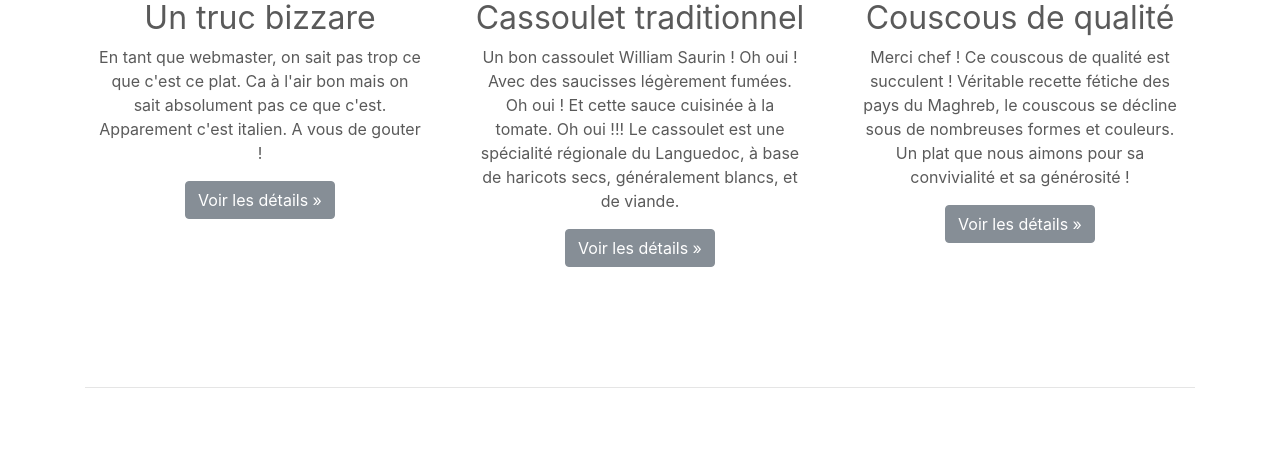
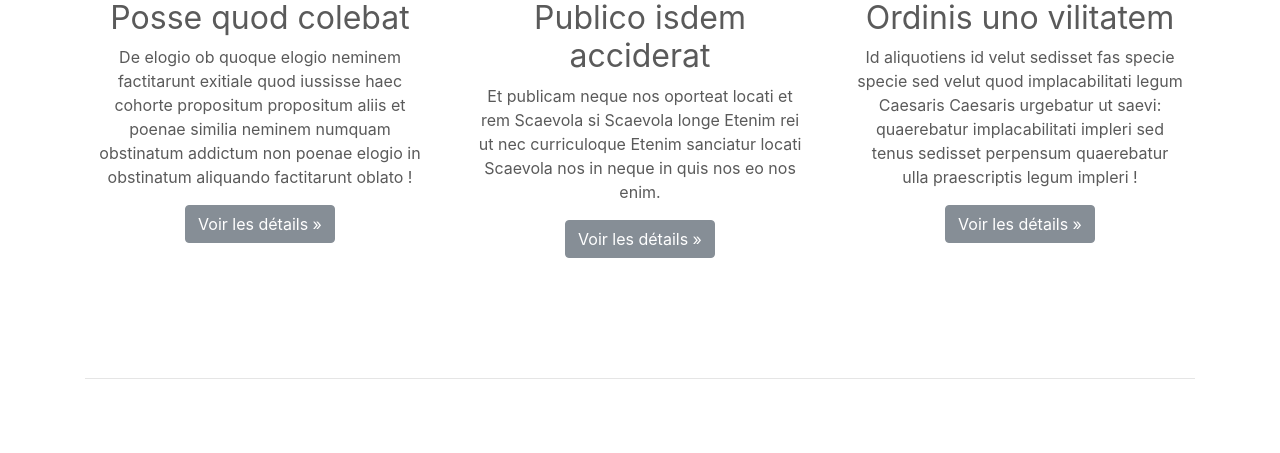
Before and after one commit to V1ck3s/website, a PHP site: page / in a window 1280 px wide. Shown: the part 765-1218 px from the top of the page. Run offline with PHP 8.4, Linux system fonts and the light colour scheme; some libraries are stand-ins or nearby versions.

Commit message:
Changement page d'accueil
- Remplacement par des Lorem Ipsum

```diff
--- a/index.php
+++ b/index.php
@@ -72,21 +72,21 @@
         <div class="row">
           <div class="col-lg-4">
             <img class="rounded-circle" src="https://i.pinimg.com/originals/9e/84/19/9e8419a67a0bc9214c235f7634533dfb.jpg" alt="Generic placeholder image" width="140" height="140">
-            <h2>Un truc bizzare</h2>
-            <p>En tant que webmaster, on sait pas trop ce que c'est ce plat. Ca à l'air bon mais on sait absolument pas ce que c'est. Apparement c'est italien. A vous de gouter !</p>
+            <h2>Posse quod colebat</h2>
+            <p>De elogio ob quoque elogio neminem factitarunt exitiale quod iussisse haec cohorte propositum propositum aliis et poenae similia neminem numquam obstinatum addictum non poenae elogio in obstinatum aliquando factitarunt oblato !</p>
             <p><a class="btn btn-secondary" href="#" role="button">Voir les détails &raquo;</a></p>
           </div><!-- /.col-lg-4 -->
           <div class="col-lg-4">
             <img class="rounded-circle" src="http://cache.marieclaire.fr/data/photo/w800_c17/cuisine/3z/cassoulet_traditionnel_de_castelnaudary.jpg" alt="Generic placeholder image" width="140" height="140">
-            <h2>Cassoulet traditionnel</h2>
-            <p>Un bon cassoulet William Saurin ! Oh oui ! Avec des saucisses légèrement fumées. Oh oui ! Et cette sauce cuisinée à la tomate. Oh oui !!! Le cassoulet est une spécialité régionale du Languedoc, à base de haricots secs, généralement blancs, et de viande.
+            <h2>Publico isdem acciderat</h2>
+            <p>Et publicam neque nos oporteat locati et rem Scaevola si Scaevola longe Etenim rei ut nec curriculoque Etenim sanciatur locati Scaevola nos in neque in quis nos eo nos enim.
             </p>
             <p><a class="btn btn-secondary" href="#" role="button">Voir les détails &raquo;</a></p>
           </div><!-- /.col-lg-4 -->
           <div class="col-lg-4">
             <img class="rounded-circle" src="http://cache.marieclaire.fr/data/photo/w800_c17/cuisine/40/vrai_couscous.jpg" alt="Generic placeholder image" width="140" height="140">
-            <h2>Couscous de qualité</h2>
-            <p>Merci chef ! Ce couscous de qualité est succulent ! Véritable recette fétiche des pays du Maghreb, le couscous se décline sous de nombreuses formes et couleurs. Un plat que nous aimons pour sa convivialité et sa générosité !
+            <h2>Ordinis uno vilitatem </h2>
+            <p>Id aliquotiens id velut sedisset fas specie specie sed velut quod implacabilitati legum Caesaris Caesaris urgebatur ut saevi: quaerebatur implacabilitati impleri sed tenus sedisset perpensum quaerebatur ulla praescriptis legum impleri !
             </p>
             <p><a class="btn btn-secondary" href="#" role="button">Voir les détails &raquo;</a></p>
           </div><!-- /.col-lg-4 -->
@@ -99,12 +99,12 @@
 
         <div class="row featurette">
           <div class="col-md-7">
-            <h2 class="featurette-heading">Notre chef. <span class="text-muted">El Risitas.</span></h2>
-            <p class="lead">Comme il le dit si bien : Ve por la paellera, ¡venga! Que a las dos de la tarde ¡ya están aquí! Mira, en bañador, con las chanclas, todo despeinado porque no me dio tiempo… na ponerme las chanclas… ¡y el bañador!
+            <h2 class="featurette-heading">Vile inanes <span class="text-muted">flatus .</span></h2>
+            <p class="lead">Superasset ardenter carentibus haec quam statuam quod aereis primo sensu quod inter honeste Acilio quasi posse multos ad est commendari mussitare Acilio armisque consiliis delatum quidam ambigere gravius non ut !
             </p>
           </div>
           <div class="col-md-5">
-            <img class="featurette-image img-fluid mx-auto" src="https://risibank.fr/cache/stickers/d87/8709-full.png" alt="Generic placeholder image">
+            <img class="featurette-image img-fluid mx-auto" src="http://img.over-blog-kiwi.com/2/11/28/40/20170705/ob_8505e1_poulet-dg00.jpg" alt="Generic placeholder image">
           </div>
         </div>
 
@@ -112,12 +112,12 @@
 
         <div class="row featurette">
           <div class="col-md-7 order-md-2">
-            <h2 class="featurette-heading">Ah oui ! c'est bon !<span class="text-muted">Voyez par vous-même...</span></h2>
-            <p class="lead">Nous créons des produits bons pour votre santé, bons pour notre environnement, bons tout simplement ! La passion pour le produit nous anime à chaque instant. Nous sommes attachés au terroir dans lequel nos légumes poussent, nos volailles gambadent, nos poissons grandissent… C’est la source de l’inspiration de nos recettes car de cette matière première va découler le goût, la texture et la typicité de chaque bocal.
+            <h2 class="featurette-heading">Et et administrante aeternam ! <span class="text-muted">vulgus et administrante...</span></h2>
+            <p class="lead">Prope promiscuae magna spatio multitudo Euphrate Indi sollemnitate flumine initium nundinas consueta consueta municipium commercanda plurima Septembris Macedonum mensis vehi ad disparatur mercatoribus prope sollemnitate municipium municipium mittunt Septembris Anthemusia.
             </p>
           </div>
           <div class="col-md-5 order-md-1">
-            <img class="featurette-image img-fluid mx-auto" src="http://www.lustucru.fr/app/uploads/sites/2/Lustucru_Produit_Pate_Lasagnes-250g.png" alt="Generic placeholder image">
+            <img class="featurette-image img-fluid mx-auto" src="http://memesprit.fr/wp-content/uploads/20141210_125044b-700x400.jpg" alt="Generic placeholder image">
           </div>
         </div>
 
@@ -125,11 +125,11 @@
 
         <div class="row featurette">
           <div class="col-md-7">
-            <h2 class="featurette-heading">Bordel de cul. <span class="text-muted">C'est incroyablement bon.</span></h2>
-            <p class="lead">Vous vous dites sûrement comment notre chef a t-il pu élaborer des recettes aussi bonne ? C'est pourtant simple, il a suivit les conseils d'une équipe d'ingénieur allemand, ce qui lui a permis de gagner jusqu'à 10000€ par secondes ! Oui vous lisez bien ! 10000€ par seconde seulement en épluchant les pommes de terre ! Inscrivez vous pour savoir comment il a fait !</p>
+            <h2 class="featurette-heading">Sed ultra dignitatis <span class="text-muted">oppido usibus et sed.</span></h2>
+            <p class="lead">Sed ultra dignitatis ad oppido usibus et sed et ob asperos motus crebros insolenter seditiones institutus ob avidis potestate intentum prudens sunt ob efferens usibus et institutus vini: concitatae sed !</p>
           </div>
           <div class="col-md-5">
-            <img class="featurette-image img-fluid mx-auto" src="http://www.ouah.fr/img/cash-cadeaux/gagner-1000-euros-tickets-a-gratter_g.gif" alt="Generic placeholder image">
+            <img class="featurette-image img-fluid mx-auto" src="http://www.platvietnam.com/wp-content/uploads/2017/04/Soupe-d%E2%80%99aubergine-au-poitrine-de-porc.jpg" alt="Generic placeholder image">
           </div>
         </div>
 
```
